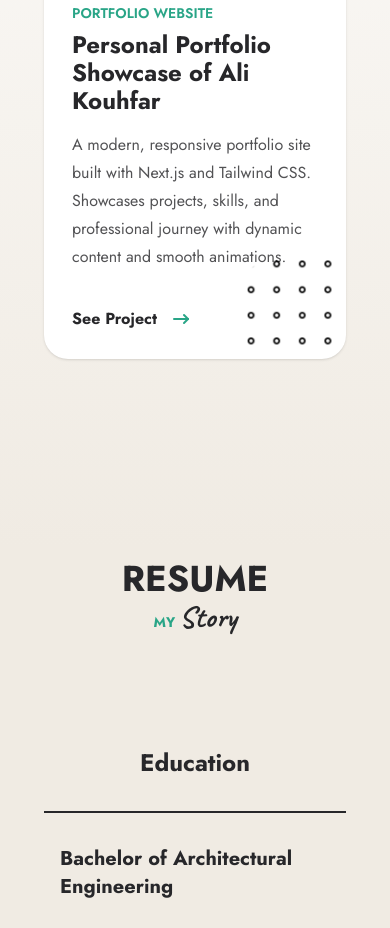
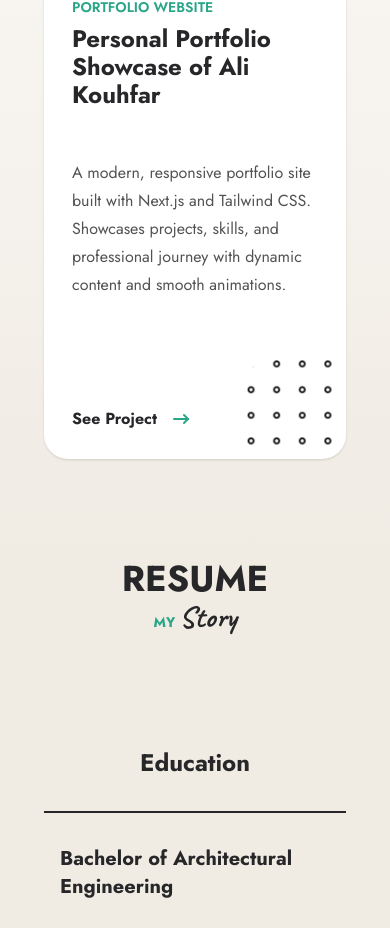
Before and after one commit to alikouhfar/portfolio, a Next.js app: page / in a window 390 px wide. Shown: the part 8673-9601 px from the top of the page. Built offline with nearby package versions, Linux system fonts and the light colour scheme.

Commit message:
Update: Portfolio Card UI Updated

```diff
--- a/app/_components/Portfolio/PortfolioCard.tsx
+++ b/app/_components/Portfolio/PortfolioCard.tsx
@@ -40,13 +40,13 @@ export const GridPortfolioCard: FC<IGridPortfolioCardProps> = ({
       }}
     >
       <div
-        className={`${project.isVisible ? "visible scale-100 opacity-100 blur-none" : "invisible scale-0 opacity-0 blur-sm"} h-[550px] overflow-hidden rounded-3xl bg-white p-7 text-zinc-800 shadow transition duration-700 xl:h-[600px] dark:bg-card-dark dark:text-zinc-100`}
+        className={`${project.isVisible ? "visible scale-100 opacity-100 blur-none" : "invisible scale-0 opacity-0 blur-sm"} h-[650px] overflow-hidden rounded-3xl bg-white p-7 text-zinc-800 shadow transition duration-700 sm:h-[600px] dark:bg-card-dark dark:text-zinc-100`}
       >
         <Link
           href={`projects/${project.id}`}
           className="group flex h-full flex-col hover:cursor-pointer"
         >
-          <div className="relative block h-52 overflow-hidden rounded-2xl">
+          <div className="relative block h-32 overflow-hidden rounded-2xl md:h-52">
             <Image
               fill
               src={test}
@@ -64,7 +64,7 @@ export const GridPortfolioCard: FC<IGridPortfolioCardProps> = ({
               </h5>
             </div>
             <div>
-              <p className="min-h-44 leading-7 opacity-80">
+              <p className="mb-10 min-h-52 leading-7 opacity-80 sm:mb-0 md:min-h-44">
                 {project.description}
               </p>
               <button className="relative flex gap-3 align-top text-base font-bold leading-6 text-zinc-800 transition-all duration-300 group-hover:gap-2 group-hover:text-primary-green dark:text-zinc-100">
```
